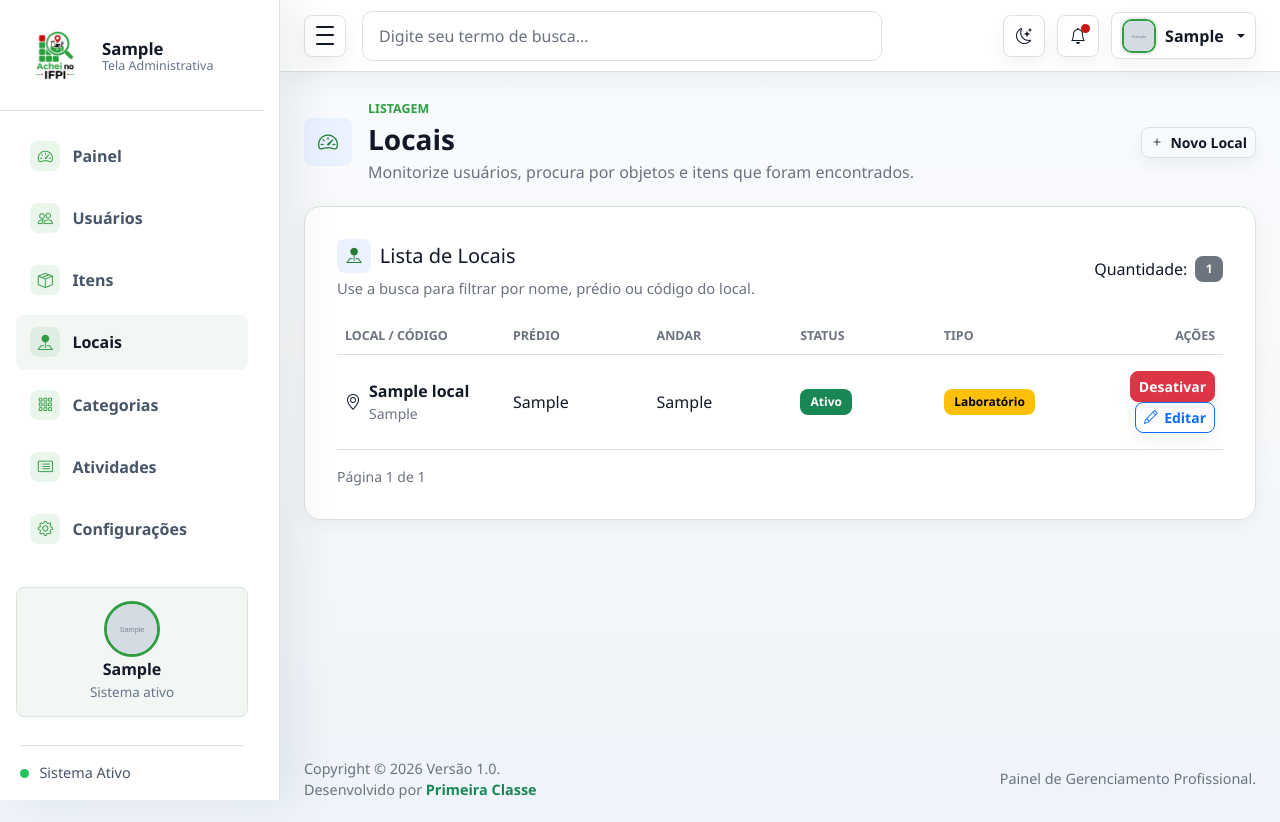
After one commit to willianjonhy05/acheiNoIFPI, a Django app: page /dashboard/locais/ in a window 1280 px wide. The commit adds this page. Run offline with Django 5.2, Linux system fonts and the light colour scheme; a user stored in the database is signed in; tables that the repository leaves empty hold one stand-in row (values such as "Sample post"); grey boxes marked "Sample" are stand-in pictures; some libraries are stand-ins or nearby versions.

Commit message:
template de listar locais e listagem por categorias

```diff
--- a/acheinoifpi/views.py
+++ b/acheinoifpi/views.py
@@ -64,6 +64,30 @@ def listar_categorias(request):
     }
 
     return render(request, "admin/listar_categorias.html", context)
+
+
+@servidor_required
+def listar_locais(request):
+    termo = request.GET.get("q", "").strip()
+
+    locais = Local.objects.all().order_by("nome")
+
+    if termo:
+        locais = locais.filter(
+            Q(nome__icontains=termo) |
+            Q(predio__icontains=termo)
+        )
+
+    # 🔥 usando sua função de paginação
+    page_obj = paginar_queryset(request, locais, por_pagina=10)
+
+    context = {
+        "locais": page_obj,  # já pode iterar direto no template
+        "page_obj": page_obj,
+        "termo": termo,
+    }
+
+    return render(request, "admin/listar_locais.html", context)
 
 
 @servidor_required
@@ -440,7 +464,7 @@ def novo_local(request):
                 f"Local '{local.nome}' cadastrado com sucesso. Código gerado: {local.codigo}."
             )
 
-            return redirect(request.path)
+            return redirect("listar-locais")
 
         except ValidationError as erro:
             if hasattr(erro, "message_dict"):
@@ -869,9 +893,9 @@ def detalhe_item(request, codigo):
 
 
 @servidor_required
-def itens_por_categoria(request, categoria_id):
+def itens_por_categoria(request, slug):
 
-    categoria = get_object_or_404(Categoria, id=categoria_id)
+    categoria = get_object_or_404(Categoria, slug=slug)
 
     itens = Item.objects.select_related(
         "usuario_registro",
@@ -891,7 +915,6 @@ def itens_por_categoria(request, categoria_id):
             Q(tamanho__icontains=search)
         )
 
-    # 📄 paginação usando sua função reutilizável
     page_obj = paginar_queryset(request, itens, por_pagina=10)
 
     context = {
--- a/setup/urls.py
+++ b/setup/urls.py
@@ -2,7 +2,7 @@ from django.contrib import admin
 from django.urls import path
 from django.conf.urls.static import static
 from django.conf import settings
-from acheinoifpi.views import login_usuario, detalhe_item, listar_itens, itens_por_categoria, listar_usuarios, meus_pedidos_de_busca, cadastrar_pedido_de_busca, itens_encontrados, cadastrar_item_encontrado, dashboard, alterar_status_categoria, listar_categorias, meu_perfil, novo_servidor, logout_usuario, home, novo_usuario, nova_categoria, novo_local, alterar_senha, dashboard_aluno, dashboard_servidor, EsqueciMinhaSenhaView, SenhaResetEnviadaView, RedefinirSenhaView, SenhaResetFinalizadaView
+from acheinoifpi.views import login_usuario, listar_locais, detalhe_item, listar_itens, itens_por_categoria, listar_usuarios, meus_pedidos_de_busca, cadastrar_pedido_de_busca, itens_encontrados, cadastrar_item_encontrado, dashboard, alterar_status_categoria, listar_categorias, meu_perfil, novo_servidor, logout_usuario, home, novo_usuario, nova_categoria, novo_local, alterar_senha, dashboard_aluno, dashboard_servidor, EsqueciMinhaSenhaView, SenhaResetEnviadaView, RedefinirSenhaView, SenhaResetFinalizadaView
 
 urlpatterns = [
     path("adm/", admin.site.urls),
@@ -16,7 +16,7 @@ urlpatterns = [
     path("dashboard/pedidos-de-busca/novo/", cadastrar_pedido_de_busca, name="cadastrar-pedido-de-busca"),
     path("dashboard/pedidos-de-busca/", meus_pedidos_de_busca, name="meus-pedidos-de-busca"),
 
-
+    path("dashboard/locais/", listar_locais, name="listar-locais"),
     path("dashboard/itens-encontrados/novo/", cadastrar_item_encontrado, name="cadastrar-item-encontrado"),
     path("dashboard/itens-encontrados/", itens_encontrados, name="itens-encontrados"),
     path("dashboard/itens/", listar_itens, name="listar-itens"),
--- a/templates/admin/dashboard.html
+++ b/templates/admin/dashboard.html
@@ -8,10 +8,10 @@
   <title>{% block title %}Dashboard | Achei no IFPI{% endblock %}</title>
 
   <link href="https://cdn.jsdelivr.net/npm/bootstrap@5.3.8/dist/css/bootstrap.min.css" rel="stylesheet"
-  integrity="sha384-sRIl4kxILFvY47J16cr9ZwB07vP4J8+LH7qKQnuqkuIAvNWLzeN8tE5YBujZqJLB" crossorigin="anonymous">
+    integrity="sha384-sRIl4kxILFvY47J16cr9ZwB07vP4J8+LH7qKQnuqkuIAvNWLzeN8tE5YBujZqJLB" crossorigin="anonymous">
   <link rel="stylesheet" href="{% static 'css/dashboard.css' %}">
   <link rel="stylesheet" href="https://cdn.jsdelivr.net/npm/bootstrap-icons@1.11.3/font/bootstrap-icons.css"
-  integrity="sha384-tViUnnbYAV00FLIhhi3v/dWt3Jxw4gZQcNoSCxCIFNJVCx7/D55/wXsrNIRANwdD" crossorigin="anonymous">
+    integrity="sha384-tViUnnbYAV00FLIhhi3v/dWt3Jxw4gZQcNoSCxCIFNJVCx7/D55/wXsrNIRANwdD" crossorigin="anonymous">
 
   <meta name="theme-color" content="#257c34">
 
@@ -23,7 +23,8 @@
   <link rel="icon" href="{% static 'img/icon/achei-no-ifpi32x32.png' %}" sizes="32x32" />
   <link rel="icon" href="{% static 'img/icon/achei-no-ifpi192x192.png' %}" sizes="192x192" />
 
-  <meta property="og:image" content="acheinoifpi.vps7985.panel.icontainer.cloud/static/img/logo/thumbnail_achei_no_ifpi.png">
+  <meta property="og:image"
+    content="acheinoifpi.vps7985.panel.icontainer.cloud/static/img/logo/thumbnail_achei_no_ifpi.png">
 
   <meta property="og:url" content="{{ request.build_absolute_uri }}">
   {% block css %}
@@ -48,43 +49,58 @@
       </div>
 
       <nav class="sidebar-nav">
-        <a class="nav-link active" href="#" aria-current="page">
-          <span class="nav-icon"><i class="bi bi-speedometer2" aria-hidden="true"></i></span>
+
+        <a class="nav-link {% if request.resolver_match.url_name == 'admin-dashboard' %}active{% endif %}"
+          href="{% url 'admin-dashboard' %}">
+          <span class="nav-icon"><i class="bi bi-speedometer2"></i></span>
           <span class="nav-text">Painel</span>
         </a>
-        <a class="nav-link" href="{% url 'listar-usuarios' %}">
-          <span class="nav-icon"><i class="bi bi-people" aria-hidden="true"></i></span>
+
+        <a class="nav-link {% if request.resolver_match.url_name == 'listar-usuarios' %}active{% endif %}"
+          href="{% url 'listar-usuarios' %}">
+          <span class="nav-icon"><i class="bi bi-people"></i></span>
           <span class="nav-text">Usuários</span>
         </a>
-        <a class="nav-link" href="{% url 'listar-itens' %}">
-          <span class="nav-icon"><i class="bi bi-box-seam" aria-hidden="true"></i></span>
+
+        <a class="nav-link {% if request.resolver_match.url_name == 'listar-itens' %}active{% endif %}"
+          href="{% url 'listar-itens' %}">
+          <span class="nav-icon"><i class="bi bi-box-seam"></i></span>
           <span class="nav-text">Itens</span>
         </a>
-          <a class="nav-link" href="#">
-          <span class="nav-icon"><i class="bi bi-pin-map-fill" aria-hidden="true"></i></span>
+
+        <a class="nav-link {% if request.resolver_match.url_name == 'listar-locais' %}active{% endif %}"
+          href="{% url 'listar-locais' %}">
+          <span class="nav-icon"><i class="bi bi-pin-map-fill"></i></span>
           <span class="nav-text">Locais</span>
         </a>
 
-        <a class="nav-link" href="{% url 'listar_categorias' %}">
-          <span class="nav-icon"><i class="bi bi-grid-3x3-gap" aria-hidden="true"></i></span>
+        <a class="nav-link {% if request.resolver_match.url_name == 'listar_categorias' %}active{% endif %}"
+          href="{% url 'listar_categorias' %}">
+          <span class="nav-icon"><i class="bi bi-grid-3x3-gap"></i></span>
           <span class="nav-text">Categorias</span>
         </a>
 
-        <a class="nav-link" href="#">
-          <span class="nav-icon"><i class="bi bi-window-stack" aria-hidden="true"></i></span>
-          <span class="nav-text">Devolvidos</span>
+        <a class="nav-link {% if request.resolver_match.url_name == 'meus-pedidos-de-busca' %}active{% endif %}"
+          href="{% url 'meus-pedidos-de-busca' %}">
+          <span class="nav-icon"><i class="bi bi-card-list"></i></span>
+          <span class="nav-text">Atividades</span>
         </a>
-        <a class="nav-link" href="#">
-          <span class="nav-icon"><i class="bi bi-gear" aria-hidden="true"></i></span>
+
+        <a class="nav-link {% if request.resolver_match.url_name == 'meu-perfil' %}active{% endif %}"
+          href="{% url 'meu-perfil' %}">
+          <span class="nav-icon"><i class="bi bi-gear"></i></span>
           <span class="nav-text">Configurações</span>
         </a>
+
       </nav>
 
       <div class="sidebar-user">
         {% if request.user.foto %}
-          <img class="avatar-img avatar-md sidebar-user-avatar" src="{{ request.user.foto.url }}" alt="{{ request.user.primeiro_nome }}">
+        <img class="avatar-img avatar-md sidebar-user-avatar" src="{{ request.user.foto.url }}"
+          alt="{{ request.user.primeiro_nome }}">
         {% else %}
-          <img class="avatar-img avatar-md sidebar-user-avatar" src="{% static 'img/perfil.png' %}" alt="{{ request.user.primeiro_nome }}">
+        <img class="avatar-img avatar-md sidebar-user-avatar" src="{% static 'img/perfil.png' %}"
+          alt="{{ request.user.primeiro_nome }}">
         {% endif %}
         <strong>{{ request.user.primeiro_nome }}</strong>
         <small>Sistema ativo</small>
@@ -107,8 +123,8 @@
           </button>
 
           <form class="d-none d-md-flex ms-3 flex-grow-1" role="search">
-            <input class="form-control search-input" name="q" type="search"
-              placeholder="Digite seu termo de busca..." aria-label="Search">
+            <input class="form-control search-input" name="q" type="search" placeholder="Digite seu termo de busca..."
+              aria-label="Search">
           </form>
 
           <div class="navbar-actions ms-auto">
@@ -143,9 +159,11 @@
               <button class="profile-button dropdown-toggle" type="button" data-bs-toggle="dropdown"
                 aria-expanded="false">
                 {% if request.user.foto %}
-                  <img class="avatar-img avatar-sm" src="{{ request.user.foto.url }}" alt="{{ request.user.primeiro_nome }}">
+                <img class="avatar-img avatar-sm" src="{{ request.user.foto.url }}"
+                  alt="{{ request.user.primeiro_nome }}">
                 {% else %}
-                  <img class="avatar-img avatar-sm" src="{% static 'img/perfil.png' %}" alt="{{ request.user.primeiro_nome }}">
+                <img class="avatar-img avatar-sm" src="{% static 'img/perfil.png' %}"
+                  alt="{{ request.user.primeiro_nome }}">
                 {% endif %}
                 <span class="profile-name d-none d-sm-inline">{{ request.user.primeiro_nome }}</span>
               </button>
--- /dev/null
+++ b/templates/admin/listar_locais.html
@@ -0,0 +1,209 @@
+{% extends 'admin/dashboard.html' %}
+{% load static %}
+
+
+{% block title %}Locais{% endblock %}
+
+{% block css %}
+<link rel="stylesheet" href="{% static 'css/novo_usuario.css' %}">
+{% endblock %}
+
+
+{% block page_key %}Listagem{% endblock %}
+
+
+{% block page_title %}Locais{% endblock %}
+
+{% block heading_actions %} <a href="{% url 'novo-local' %}" class="btn btn-outline-secondary btn-sm"><i class="bi bi-plus"
+        aria-hidden="true"></i> Novo Local</a> {% endblock %}
+
+{% block dados %} {% endblock %}
+
+
+{% block graficos %} {% endblock %}
+
+{% block tabelas %} {% endblock %}
+{% block conteudo %}
+
+
+<section class="row g-4">
+    <div class="col-12">
+        <section class="panel">
+
+            <!-- HEADER -->
+            <div class="panel-header">
+                <div>
+                    <h2 class="h5 mb-1 section-title">
+                        <i class="bi bi-pin-map-fill"></i>
+                        <span>Lista de Locais</span>
+                    </h2>
+
+                    <p class="text-muted mb-0">
+                        Use a busca para filtrar por nome, prédio ou código do local.
+                    </p>
+                </div>
+
+                <div class="d-flex flex-wrap align-items-center gap-2">
+                    Quantidade:
+                    <span class="badge text-bg-secondary">
+                        {% if page_obj %}
+                            {{ page_obj.paginator.count }}
+                        {% else %}
+                            {{ locais|length }}
+                        {% endif %}
+                    </span>
+                </div>
+            </div>
+
+            <!-- TABLE -->
+            <div class="table-responsive">
+                <table class="table align-middle mb-0">
+
+                    <thead>
+                        <tr>
+                            <th>Local / Código</th>
+                            <th>Prédio</th>
+                            <th>Andar</th>
+                            <th>Status</th>
+                            <th>Tipo</th>
+                            <th class="text-end">Ações</th>
+                        </tr>
+                    </thead>
+
+                    <tbody>
+
+                        {% for local in locais %}
+                        <tr>
+
+                            <!-- NOME + CÓDIGO -->
+                            <td>
+                                <div class="d-flex align-items-center gap-2">
+                                    <i class="bi bi-geo-alt"></i>
+
+                                    <div>
+                                        <p class="fw-semibold mb-0">{{ local.nome }}</p>
+                                        <p class="text-muted small mb-0">{{ local.codigo }}</p>
+                                    </div>
+                                </div>
+                            </td>
+
+                            <!-- PRÉDIO -->
+                            <td>{{ local.predio }}</td>
+
+                            <!-- ANDAR -->
+                            <td>{{ local.andar }}</td>
+
+                            <!-- STATUS -->
+                            <td>
+                                {% if local.ativa %}
+                                    <span class="badge text-bg-success">Ativo</span>
+                                {% else %}
+                                    <span class="badge text-bg-danger">Inativo</span>
+                                {% endif %}
+                            </td>
+
+                            <!-- TIPO -->
+                            <td>
+                                {% if local.laboratorio %}
+                                    <span class="badge text-bg-warning">Laboratório</span>
+                                {% elif local.sala_de_aula %}
+                                    <span class="badge text-bg-primary">Sala de Aula</span>
+                                {% else %}
+                                    <span class="badge text-bg-secondary">Outro</span>
+                                {% endif %}
+                            </td>
+
+                            <!-- AÇÕES -->
+                            <td class="text-end">
+
+                                <form method="post" action="#">
+                                    {% csrf_token %}
+
+                                    {% if local.ativa %}
+                                        <button class="btn btn-danger btn-sm" type="submit">
+                                            Desativar
+                                        </button>
+                                    {% else %}
+                                        <button class="btn btn-success btn-sm" type="submit">
+                                            Ativar
+                                        </button>
+                                    {% endif %}
+                                </form>
+
+                                <a href="#" class="btn btn-outline-primary btn-sm">
+                                    <i class="bi bi-pencil"></i> Editar
+                                </a>
+
+                            </td>
+
+                        </tr>
+
+                        {% empty %}
+                        <tr>
+                            <td colspan="6" class="text-center">
+                                Nenhum local encontrado.
+                            </td>
+                        </tr>
+                        {% endfor %}
+
+                    </tbody>
+
+                </table>
+            </div>
+
+            <!-- PAGINAÇÃO -->
+            {% if page_obj %}
+            <div class="d-flex justify-content-between align-items-center mt-3">
+
+                <div class="text-muted small">
+                    Página {{ page_obj.number }} de {{ page_obj.paginator.num_pages }}
+                </div>
+
+                <nav>
+                    <ul class="pagination pagination-sm mb-0">
+
+                        {% if page_obj.has_previous %}
+                        <li class="page-item">
+                            <a class="page-link" href="?q={{ termo }}&page=1">Primeira</a>
+                        </li>
+
+                        <li class="page-item">
+                            <a class="page-link"
+                               href="?q={{ termo }}&page={{ page_obj.previous_page_number }}">
+                                Anterior
+                            </a>
+                        </li>
+                        {% endif %}
+
+                        {% if page_obj.has_next %}
+                        <li class="page-item">
+                            <a class="page-link"
+                               href="?q={{ termo }}&page={{ page_obj.next_page_number }}">
+                                Próxima
+                            </a>
+                        </li>
+
+                        <li class="page-item">
+                            <a class="page-link"
+                               href="?q={{ termo }}&page={{ page_obj.paginator.num_pages }}">
+                                Última
+                            </a>
+                        </li>
+                        {% endif %}
+
+                    </ul>
+                </nav>
+
+            </div>
+            {% endif %}
+
+        </section>
+    </div>
+</section>
+
+{% endblock %}
+{% block scripts %}
+
+
+
+{% endblock %}
```
Also changed, not shown: templates/admin/itens_por_categoria.html (added, +205 -0 lines), templates/admin/listar_categorias.html (+13 -3 lines).
